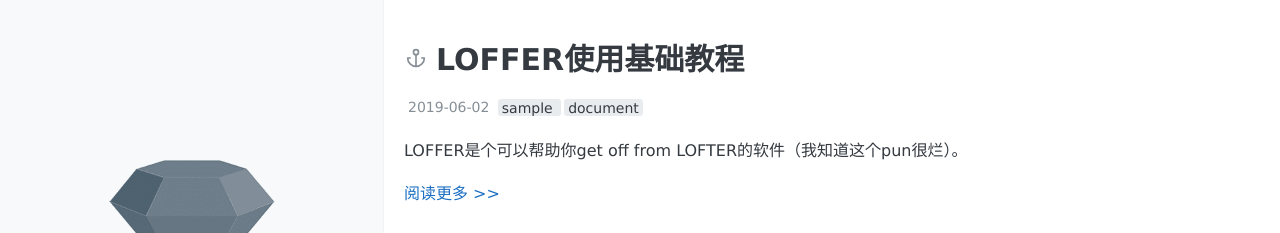
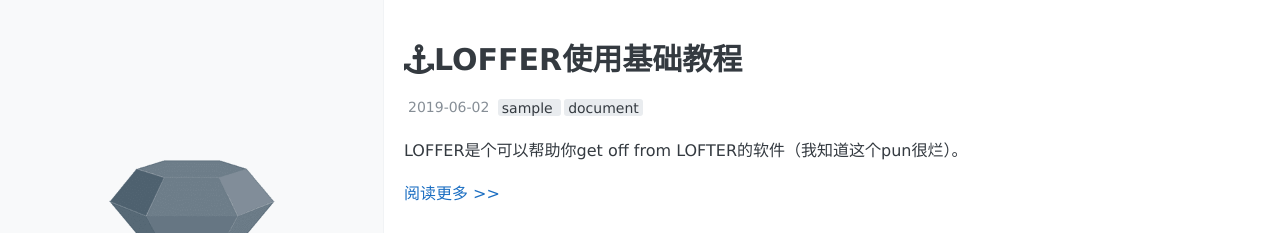
Before and after one commit to wmnhw/loffer, a Jekyll site: the page built from index.html, in a window 1280 px wide. Shown: the top 233 px of the page. Built offline with Jekyll 4.4.1, drawn with Linux system fonts in a browser that asks for light colours; the list of posts is cut into pages by our own code.

Commit message:
Update index.html

```diff
--- a/index.html
+++ b/index.html
@@ -12,7 +12,8 @@
     {% if post.pinned==true %}
       <article class="post pinned">
         <h1>
-            <span title="pinned"><i data-feather="anchor"></i></span><a href="{{ site.baseurl }}{{ post.url }}">{{ post.title }}</a>
+            <!-- <span title="pinned"><i data-feather="anchor"></i></span><a href="{{ site.baseurl }}{{ post.url }}">{{ post.title }}</a> -->
+            <span title="pinned"><i class="fa fa-anchor" aria-hidden="true"></i></span><a href="{{ site.baseurl }}{{ post.url }}">{{ post.title }}</a>
         </h1>
 
         <div clsss="meta">
```
